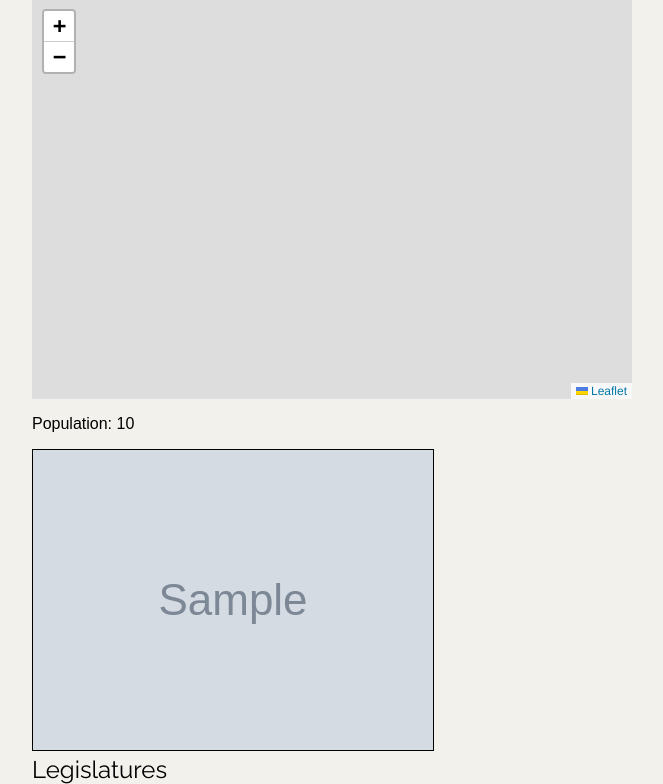
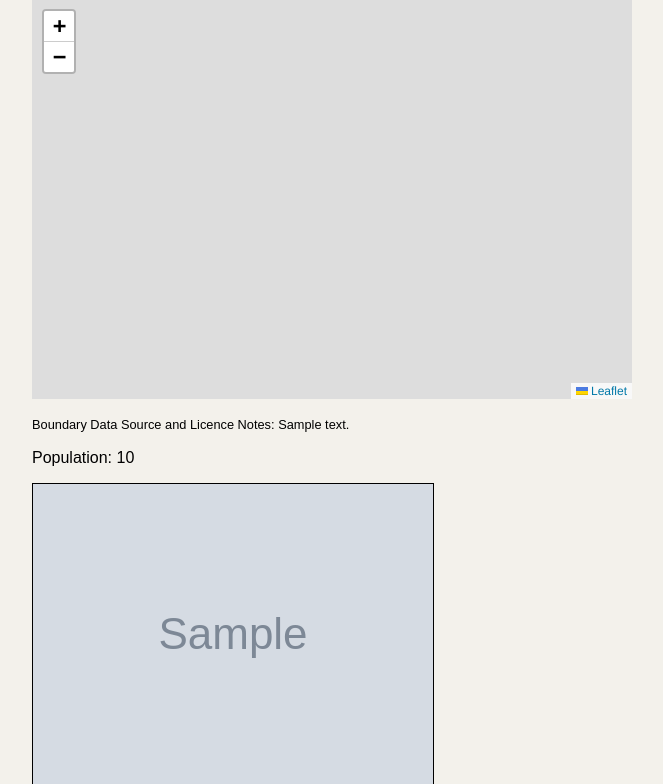
Before and after one commit to everypolitician/commons-api, a Django app: template commons_api/wikidata/templates/wikidata/country_detail.html in a window 1280 px wide. Shown: the part 249-1033 px from the top of the page, without its empty margins (0-663 px from the left). Run offline with Django 3.2, Linux system fonts and the light colour scheme; the template is opened without the code that fills it: most values are stand-ins (such as "Sample title", 1, 10 or a date in 2020); grey boxes marked "Sample" are stand-in pictures; some libraries are stand-ins or nearby versions.

Commit message:
Add source and licence notes under map

```diff
--- a/commons_api/wikidata/templates/wikidata/map.html
+++ b/commons_api/wikidata/templates/wikidata/map.html
@@ -4,6 +4,7 @@
 
         <div id="mapid" style="width: 600px; height: 400px;"></div>
 
+        <p><small>Boundary Data Source and Licence Notes: {{ object.boundary.set.notes|linebreaksbr }}</small></p>
 
         <script>
 
```
